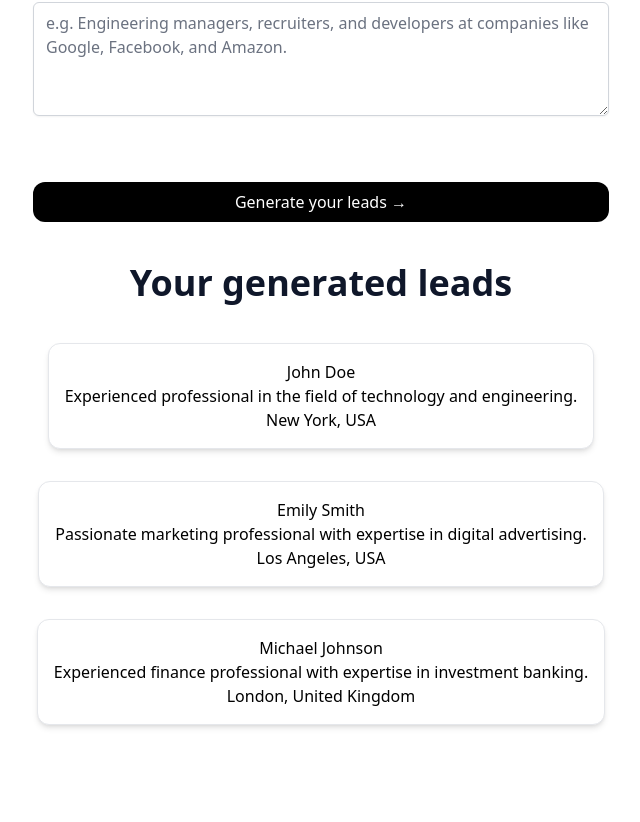
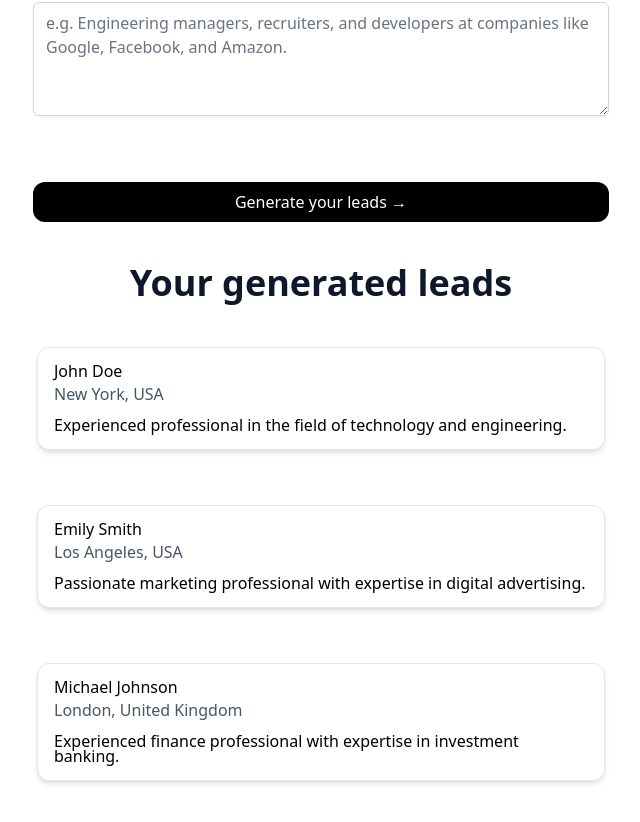
Before and after one commit to matthewcline/learn_n_link, a Next.js app: page / in a window 1280 px wide. Shown: the part 668-1490 px from the top of the page, without its empty margins (319-959 px from the left). Before the commit the page ends 1441 px from the top, so only its background shows below. Built offline with nearby package versions, Linux system fonts and the light colour scheme.

Commit message:
add accordion component

```diff
--- a/components/Lead.tsx
+++ b/components/Lead.tsx
@@ -1,3 +1,4 @@
+
 interface LeadProps {
   lead: any;
 }
@@ -15,8 +16,8 @@ export default function Lead({ lead }: LeadProps) {
       key={lead.lastName}
     >
       <p>{lead.firstName} {lead.lastName}</p>
-      <p>{lead.summary}</p>
-      <p>{lead.locationName}</p>
+      <p className="mt-2 text-slate-600">{lead.locationName}</p>
+      <p className="mt-4">{lead.summary}</p>
     </div>
   );
 }
--- /dev/null
+++ b/components/accordion.js
@@ -0,0 +1,47 @@
+import { useState } from "react";
+
+export default function Accordion(props) {
+  const [isShowing, setIsShowing] = useState(false);
+
+  const toggle = () => {
+    setIsShowing(!isShowing);
+  };
+
+  return (
+    <div
+      style={{
+        width: "100%",
+        marginBottom: "15px",
+        lineHeight: "15px"
+      }}
+    >
+      <button
+        style={{
+          width: "100%",
+          position: "relative",
+          textAlign: "left",
+          padding: "4px",
+          border: "none",
+          background: "transparent",
+          outline: "none",
+          cursor: "pointer"
+        }}
+        onClick={toggle}
+        type="button"
+      >
+        <p>{props.title}</p>
+      </button>
+      {/* <div
+        style={{ display: isShowing ? "block" : "none", padding: "5px" }}
+        dangerouslySetInnerHTML={{
+          __html: props.content
+        }}
+      /> */}
+      <div
+        style={{ display: isShowing ? "block" : "none", padding: "5px" }}
+      >
+        {props.content}
+      </div>
+    </div>
+  );
+}
--- a/pages/index.tsx
+++ b/pages/index.tsx
@@ -10,6 +10,8 @@ import Header from "../components/Header";
 import LoadingDots from "../components/LoadingDots";
 import Lead from "../components/Lead";
 import leads from "../lib/sampleLeads.json";
+import Accordion from "../components/accordion";
+
 
 const Home: NextPage = () => {
   const [loading, setLoading] = useState(false);
@@ -39,7 +41,7 @@ const Home: NextPage = () => {
 
   const generateLead = async (e: any) => {
     e.preventDefault();
-    setGeneratedLeads("");
+    setGeneratedLeads([]);
     setLoading(true);
     const response = await fetch("/api/generate", {
       method: "POST",
@@ -178,7 +180,7 @@ const Home: NextPage = () => {
               <div className="space-y-8 flex flex-col items-center justify-center max-w-xl mx-auto">
                 {generatedLeads
                   .map((generatedLead) => (
-                    <Lead lead={generatedLead} />
+                    <Accordion key={generatedLead.lastName} title={<Lead key={generatedLead.lastName} lead={generatedLead} />} content={<Lead key={generatedLead.lastName} lead={generatedLead} />} />
                   ))
                 }
               </div>
```
